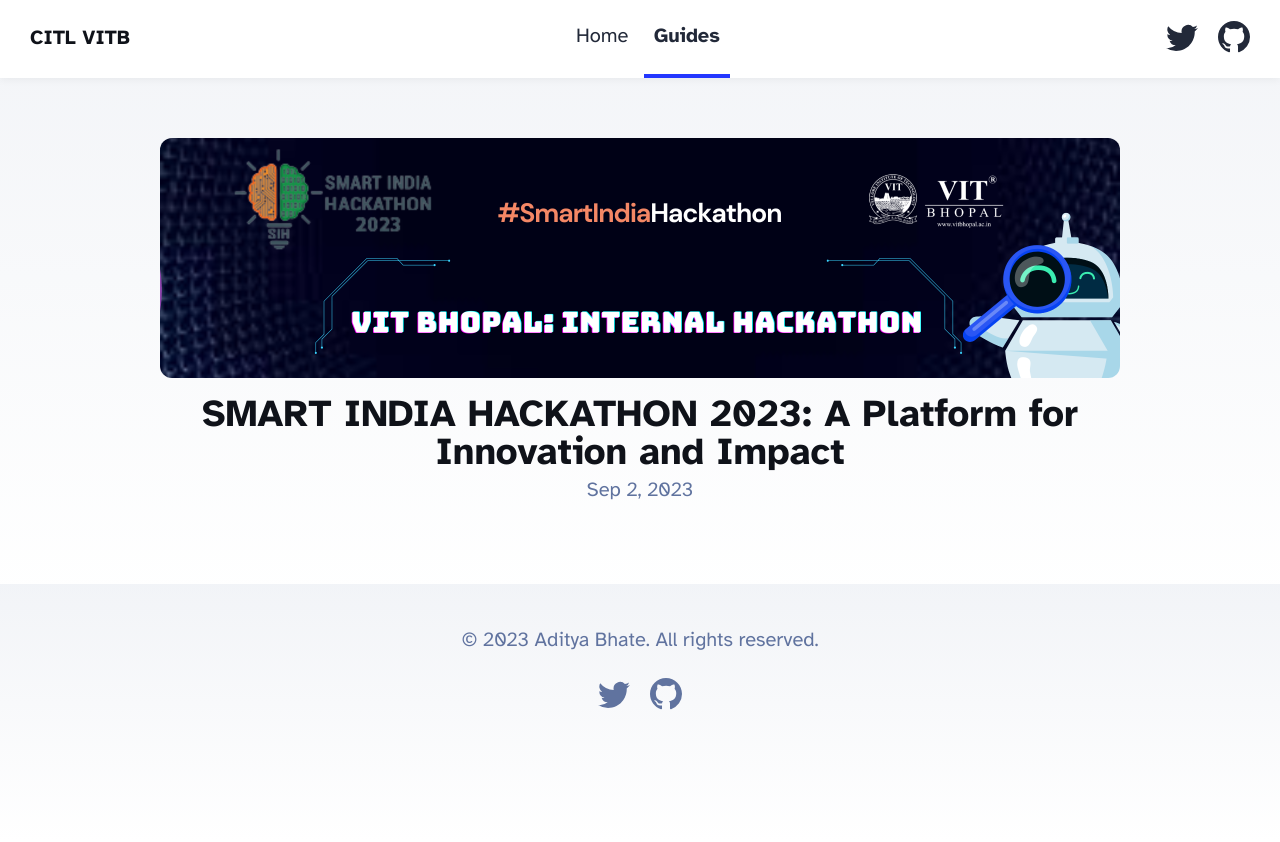
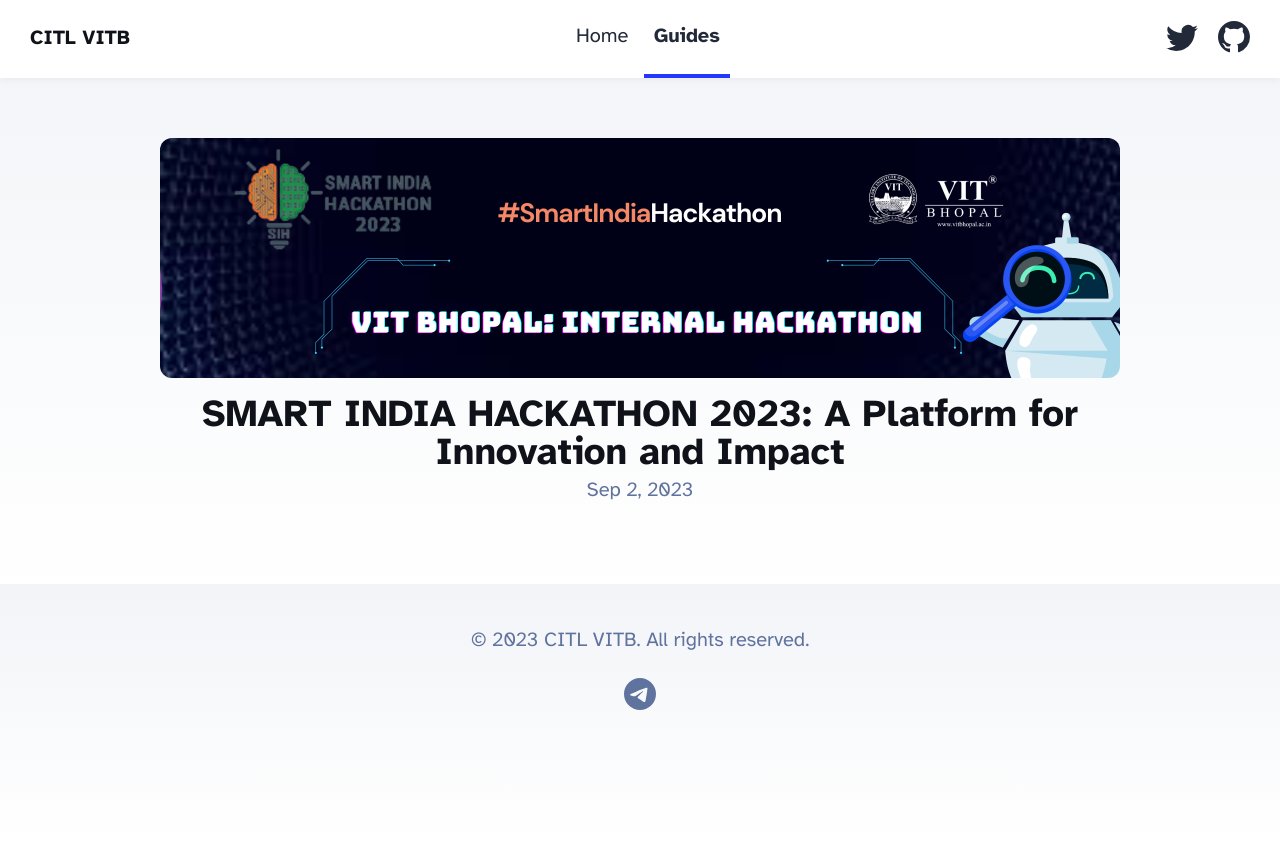
Before and after one commit to AdityaBhate/CITL, an Astro site: page /blog in a window 1280 px wide. Built offline with nearby package versions, Linux system fonts and the light colour scheme; Astro itself is replaced by a stand-in of ours.

Commit message:
render error fixes

```diff
--- a/src/components/Footer.astro
+++ b/src/components/Footer.astro
@@ -3,25 +3,11 @@
 ---
 
 <footer>
-	&copy; {today.getFullYear()} Aditya Bhate. All rights reserved.
+	&copy; {today.getFullYear()} CITL VITB. All rights reserved.
 	<div class="social-links">
-		<a href="https://twitter.com/AdityaBhate_12" target="_blank">
-			<span class="sr-only">Follow Astro on Twitter</span>
-			<svg viewBox="0 0 16 16" aria-hidden="true" width="32" height="32" astro-icon="social/twitter"
-				><path
-					fill="currentColor"
-					d="M5.026 15c6.038 0 9.341-5.003 9.341-9.334 0-.14 0-.282-.006-.422A6.685 6.685 0 0 0 16 3.542a6.658 6.658 0 0 1-1.889.518 3.301 3.301 0 0 0 1.447-1.817 6.533 6.533 0 0 1-2.087.793A3.286 3.286 0 0 0 7.875 6.03a9.325 9.325 0 0 1-6.767-3.429 3.289 3.289 0 0 0 1.018 4.382A3.323 3.323 0 0 1 .64 6.575v.045a3.288 3.288 0 0 0 2.632 3.218 3.203 3.203 0 0 1-.865.115 3.23 3.23 0 0 1-.614-.057 3.283 3.283 0 0 0 3.067 2.277A6.588 6.588 0 0 1 .78 13.58a6.32 6.32 0 0 1-.78-.045A9.344 9.344 0 0 0 5.026 15z"
-				></path></svg
-			>
-		</a>
-		<a href="https://github.com/AdityaBhate" target="_blank">
-			<span class="sr-only">Go to Astro's GitHub repo</span>
-			<svg viewBox="0 0 16 16" aria-hidden="true" width="32" height="32" astro-icon="social/github"
-				><path
-					fill="currentColor"
-					d="M8 0C3.58 0 0 3.58 0 8c0 3.54 2.29 6.53 5.47 7.59.4.07.55-.17.55-.38 0-.19-.01-.82-.01-1.49-2.01.37-2.53-.49-2.69-.94-.09-.23-.48-.94-.82-1.13-.28-.15-.68-.52-.01-.53.63-.01 1.08.58 1.23.82.72 1.21 1.87.87 2.33.66.07-.52.28-.87.51-1.07-1.78-.2-3.64-.89-3.64-3.95 0-.87.31-1.59.82-2.15-.08-.2-.36-1.02.08-2.12 0 0 .67-.21 2.2.82.64-.18 1.32-.27 2-.27.68 0 1.36.09 2 .27 1.53-1.04 2.2-.82 2.2-.82.44 1.1.16 1.92.08 2.12.51.56.82 1.27.82 2.15 0 3.07-1.87 3.75-3.65 3.95.29.25.54.73.54 1.48 0 1.07-.01 1.93-.01 2.2 0 .21.15.46.55.38A8.012 8.012 0 0 0 16 8c0-4.42-3.58-8-8-8z"
-				></path></svg
-			>
+		<a href="https://t.me/+tRF4ZtGFzoxlMzM1" target="_blank">
+			<span class="sr-only">Go to Official Telegram channel</span>
+			<svg xmlns="http://www.w3.org/2000/svg" width="32" height="32" fill="currentColor" class="bi bi-telegram" viewBox="0 0 16 16"> <path d="M16 8A8 8 0 1 1 0 8a8 8 0 0 1 16 0zM8.287 5.906c-.778.324-2.334.994-4.666 2.01-.378.15-.577.298-.595.442-.03.243.275.339.69.47l.175.055c.408.133.958.288 1.243.294.26.006.549-.1.868-.32 2.179-1.471 3.304-2.214 3.374-2.23.05-.012.12-.026.166.016.047.041.042.12.037.141-.03.129-1.227 1.241-1.846 1.817-.193.18-.33.307-.358.336a8.154 8.154 0 0 1-.188.186c-.38.366-.664.64.015 1.088.327.216.589.393.85.571.284.194.568.387.936.629.093.06.183.125.27.187.331.236.63.448.997.414.214-.02.435-.22.547-.82.265-1.417.786-4.486.906-5.751a1.426 1.426 0 0 0-.013-.315.337.337 0 0 0-.114-.217.526.526 0 0 0-.31-.093c-.3.005-.763.166-2.984 1.09z"/> </svg>
 		</a>
 	</div>
 </footer>
```
Also changed, not shown: src/pages/blog/[...slug].astro (+19 -8 lines), astro.config.mjs (line endings or trailing spaces), src/content/blog/sih2023.mdx (renamed from src/content/blog/using-mdx.mdx).
